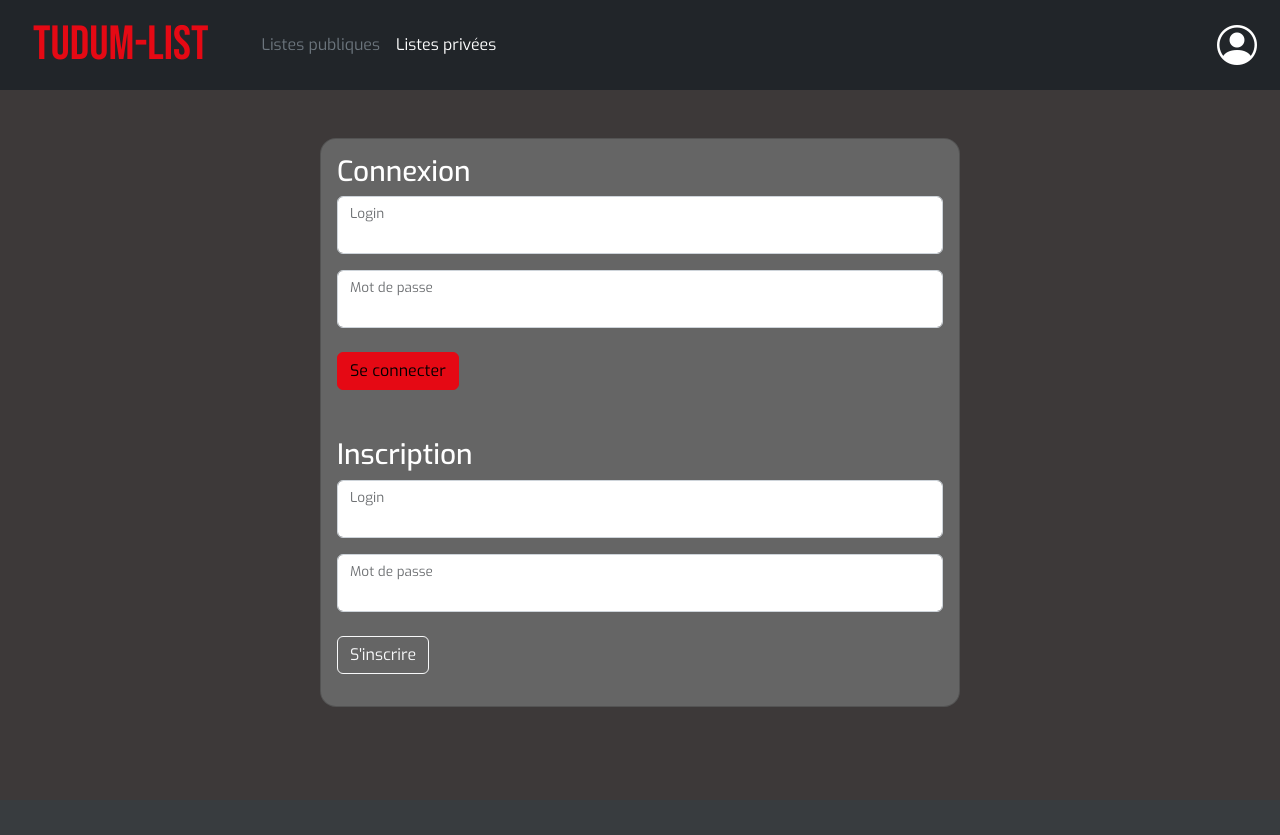
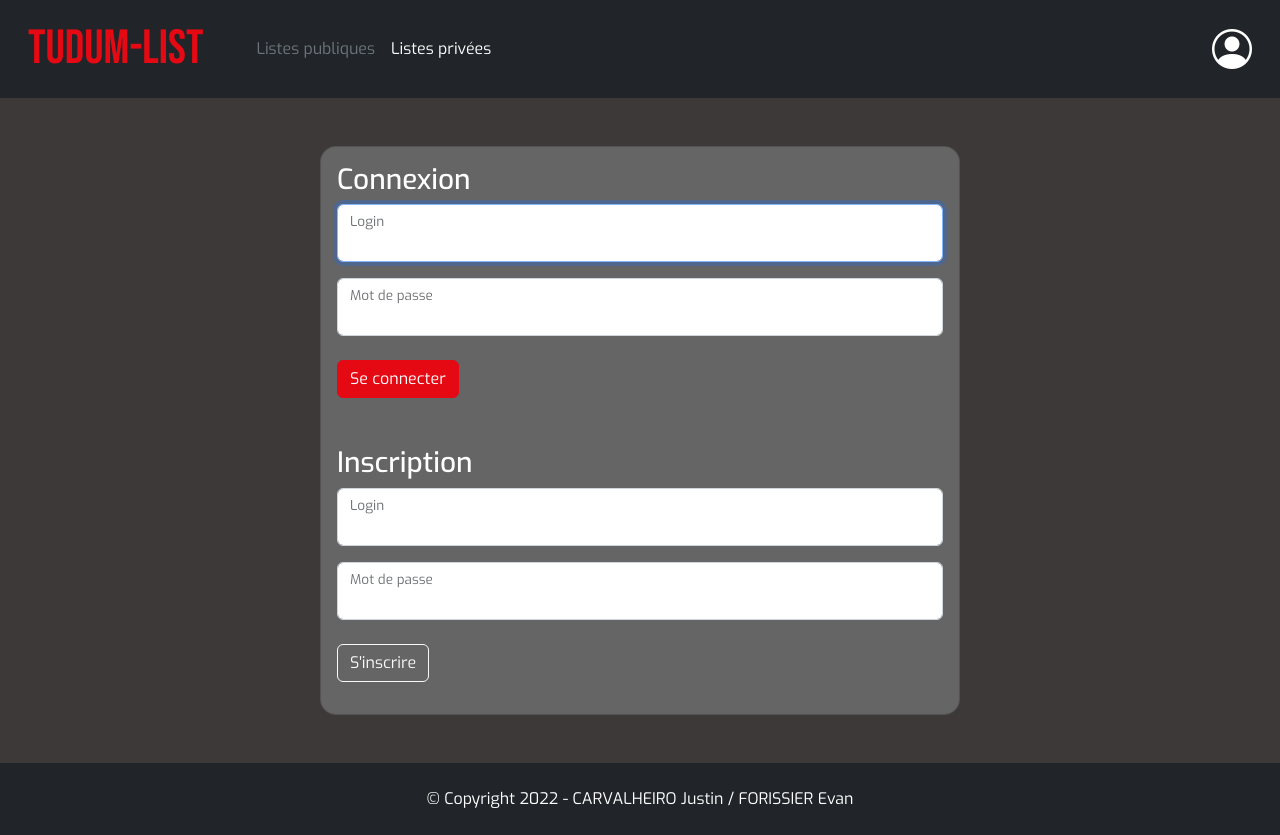
Before and after one commit to Caydo163/tudum-list, a PHP site: page /view/account.php in a window 1280 px wide. Before the commit the page ends 707 px from the top, so only its background shows below. Run offline with PHP 8.4, Linux system fonts and the light colour scheme.

Commit message:
modif design + correction

```diff
--- a/src/controller/UserController.php
+++ b/src/controller/UserController.php
@@ -12,7 +12,7 @@ class UserController {
         $this->con = new Connexion($dsn, $user, $pass);
         $this->frontController = $fc;
 
-        if($_SESSION['role'] != 'user') {
+        if(!isset($_SESSION['role']) || $_SESSION['role'] != 'user') {
 			require($dir.$views['account']);
 			exit(0);
 		}
--- a/src/model/ListGateway.php
+++ b/src/model/ListGateway.php
@@ -25,6 +25,7 @@ class ListGateway {
     public function getAllUserLists($user) {
         $query = "SELECT * FROM List WHERE owner = :owner";
         $this->con->executeQuery($query, array(':owner' => array($user->getId(), PDO::PARAM_STR)));
+        $lists = [];
         foreach ($this->con->getResults() as $list) {
             $lists[] = new Liste(utf8_encode($list['name']),$list['owner'],$list['id'],);
         }
--- a/src/model/TaskGateway.php
+++ b/src/model/TaskGateway.php
@@ -47,6 +47,11 @@ class TaskGateway {
         $this->con->executeQuery($query, array(':id' => array($id, PDO::PARAM_INT) ) );
     }
 
+    public function setAchieveTask($id, $bool) {
+        $query = "UPDATE Task SET achieve = :bool WHERE id = :id;";
+        $this->con->executeQuery($query, array(':bool' => array($bool, PDO::PARAM_BOOL),':id' => array($id, PDO::PARAM_INT) ) );
+    }
+
 }
 
 
--- a/src/view/account.php
+++ b/src/view/account.php
@@ -5,33 +5,31 @@
         <meta charset="utf-8" />
         <link href="https://cdn.jsdelivr.net/npm/bootstrap@5.2.2/dist/css/bootstrap.min.css" rel="stylesheet" integrity="sha384-Zenh87qX5JnK2Jl0vWa8Ck2rdkQ2Bzep5IDxbcnCeuOxjzrPF/et3URy9Bv1WTRi" crossorigin="anonymous">
         <link rel="stylesheet" href="https://cdn.jsdelivr.net/npm/bootstrap-icons@1.10.2/font/bootstrap-icons.css">
-        <!-- JavaScript Bundle with Popper -->
         <script src="https://cdn.jsdelivr.net/npm/bootstrap@5.2.3/dist/js/bootstrap.bundle.min.js" integrity="sha384-kenU1KFdBIe4zVF0s0G1M5b4hcpxyD9F7jL+jjXkk+Q2h455rYXK/7HAuoJl+0I4" crossorigin="anonymous"></script>
-        <link href="view/style.css" rel="stylesheet">
+        <link href="view/custom.css" rel="stylesheet">
     </head>
     <main>
         <?php require('header.php'); ?>
 
         <body>
-            <div class="w-50 card rounded-4 mx-auto mt-5" style="background-color: #656565;">
+            <div class="w-50 card rounded-4 mx-auto my-5">
                 <div class="card-body p-3">
 
                     <?php if(isset($_SESSION['role']) && $_SESSION['role'] == 'user'): ?>
-                        <h3 style="color:white">Connecté en tant que <?= $_SESSION['login'] ?></h3>
-                        <a class="btn btn-warning mt-3" style="background-color:#E50914;border:#E50914 1px solid;" href="?action=u-deconnexion">Se déconnecter</a>
+                        <h3 class="text-white">Connecté en tant que <?= $_SESSION['login'] ?></h3>
+                        <a class="btn btn-primary mt-3" href="?action=u-deconnexion">Se déconnecter</a>
 
-                        <!-- <a type="submit" class="btn btn-outline-light mt-3" href="?action=u-delete_account">Supprimer compte</a> -->
                         <button type="button" class="btn btn-outline-light mt-3" data-bs-toggle="modal" data-bs-target="#delete_popup">Supprimer compte</button>
 
-                        <div class="modal fade" id="delete_popup" aria-labelledby="delete_popupLabel" aria-hidden="true">
-                            <div class="modal-dialog">
-                                <div class="modal-content">
+                        <div class="modal fade" id="delete_popup" data-bs-backdrop="static" aria-labelledby="delete_popupLabel" aria-hidden="true">
+                            <div class="modal-dialog modal-dialog-centered">
+                                <div class="modal-content" style="background-color:#656565">
                                     <div class="modal-header">
-                                        <h1 class="modal-title fs-5" id="exampleModalLabel">Confirmation suppression</h1>
-                                        <button type="button" class="btn-close" data-bs-dismiss="modal" aria-label="Close"></button>
+                                        <h1 class="modal-title fs-5 text-white" id="exampleModalLabel">Confirmation suppression</h1>
+                                        <button type="button" class="btn-close" data-bs-dismiss="modal" aria-label="Close" style="background-color:white"></button>
                                     </div>
                                     <div class="modal-body">
-                                        Voulez-vous vraiment supprimer votre compte ?
+                                        <p class="text-white">Voulez-vous vraiment supprimer votre compte ?</p>
                                     </div>
                                     <div class="modal-footer">
                                         <button type="button" class="btn btn-secondary" data-bs-dismiss="modal">Annuler</button>
@@ -43,22 +41,22 @@
 
                     <?php else: ?>
                         <form method="POST">
-                            <h3 style="color:white">Connexion</h3>
+                            <h3 class="text-white">Connexion</h3>
                             <div class="form-floating mb-3 mt-2">
-                                <input type="text" class="form-control" id="floatingInput" name="login" value="<?= (isset($login)) ? $login : null ?>" required>
+                                <input type="text" class="form-control" id="floatingInput" name="login" <?= (isset($login)) ? 'value="'.$login.'"' : '" autofocus' ?> required>
                                 <label for="floatingInput">Login</label>
                             </div>
                             <input type="hidden" name="action" value="v-connexion">
                             <div class="form-floating mb-3">
-                                <input type="password" class="form-control" id="floatingPassword" name="password" required>
+                                <input type="password" class="form-control" id="floatingPassword" name="password" required <?= (isset($login)) ? 'autofocus' : null ?>>
                                 <label for="floatingPassword">Mot de passe</label>
                             </div>
-                            <?= (isset($errorMessageConnexion)) ? '<p style="color:white">'.$errorMessageConnexion.'</p>' : null ?>
-                            <button type="submit" class="btn btn-warning mt-2" style="background-color:#E50914;border:#E50914 1px solid;">Se connecter</button>
+                            <?= (isset($errorMessageConnexion)) ? '<p class="text-white">'.$errorMessageConnexion.'</p>' : null ?>
+                            <button type="submit" class="btn btn-primary mt-2">Se connecter</button>
                         </form>
 
                         <form class="mt-5" method="POST">
-                            <h3 style="color:white">Inscription</h3>
+                            <h3 class="text-white">Inscription</h3>
                             <div class="form-floating mb-3 mt-2">
                                 <input type="text" class="form-control" id="floatingInput" name="login" required>
                                 <label for="floatingInput">Login</label>
@@ -68,7 +66,7 @@
                                 <input type="password" class="form-control" id="floatingPassword" name="password" required>
                                 <label for="floatingPassword">Mot de passe</label>
                             </div>
-                            <?= (isset($errorMessageInscription)) ? '<p style="color:white">'.$errorMessageInscription.'</p>' : null ?>
+                            <?= (isset($errorMessageInscription)) ? '<p class="text-white">'.$errorMessageInscription.'</p>' : null ?>
                             <button type="submit" class="btn btn-outline-light mt-2">S'inscrire</button>
                         </form>
 
@@ -77,7 +75,6 @@
             </div>
         </body>
 
-        <footer>
-        </footer>
+        <?php require('footer.php') ?>
     </main>
 </html>
--- a/src/view/style.css
+++ b/src/view/custom.css
@@ -19,6 +19,33 @@ h6 {
   font-weight: bold;
 }
 
-p {
+/* p {
   text-align: center;
+} */
+
+.btn-primary,
+.btn-primary:active,
+.btn-primary:hover,
+.btn-primary:focus {
+  background-color: #e50914;
+  border: #e50914 1px solid;
+  transition: 0.5s;
 }
+
+.btn-primary:hover,
+.btn-primary:focus {
+  transition: 0.5s;
+  opacity: 0.9;
+}
+
+.card {
+  background-color: #656565;
+}
+
+.icon-white {
+  color: white;
+}
+
+.icon-red {
+  color: #e50914;
+}
--- /dev/null
+++ b/src/view/footer.php
@@ -0,0 +1,5 @@
+<footer class="bg-dark text-center p-2">
+    <div class="text-center p-3">
+        <p class="text-white mb-0">© Copyright 2022 - CARVALHEIRO Justin / FORISSIER Evan</p>
+    </div>
+</footer>
--- a/src/view/header.php
+++ b/src/view/header.php
@@ -1,6 +1,6 @@
 
 <header class="p-3 bg-dark text-white">
-    <div class="container-fluid" style="margin:0 5px;">
+    <div class="container-fluid mx-0 my-1">
         <div class="d-flex flex-wrap align-items-center justify-content-center justify-content-lg-start">
             <a href="?action=" class="d-flex align-items-center mb-2 mb-lg-0 text-white text-decoration-none">
                 <h1>TUDUM-LIST</h1>
@@ -12,9 +12,8 @@
             </ul>
 
             <div class="text-end">
-                <!-- <a type="button" class="btn btn-outline-light me-2" href="?action=<?= (isset($_SESSION['role']) && $_SESSION['role'] == 'user') ? 'u-deconnexion' : 'v-pageConnexion' ?>"><?= (isset($_SESSION['role']) && $_SESSION['role'] == 'user') ? 'Se déconnecter' : 'Se connecter' ?></a>
-                <a type="button" class="btn btn-warning" style="background-color:#E50914;border:#E50914 1px solid;" href="?action=v-pageConnexion">S'inscrire</a> -->
-                <a href="?action=v-account"><i class="bi bi-person-circle" style="color:white;font-size:2.5em;"></i></a>
+                <a href="?action=v-account"><i class="bi bi-person-circle icon-white" style="font-size:2.5em;"></i></a>
+                <?= (isset($_SESSION['role']) && $_SESSION['role'] == 'user') ? '<p class="mb-0">'.$_SESSION['login'].'</p>' : null ?>
             </div>
         </div>
     </div>
```
Also changed, not shown: src/view/accueil.php (+12 -14 lines).
